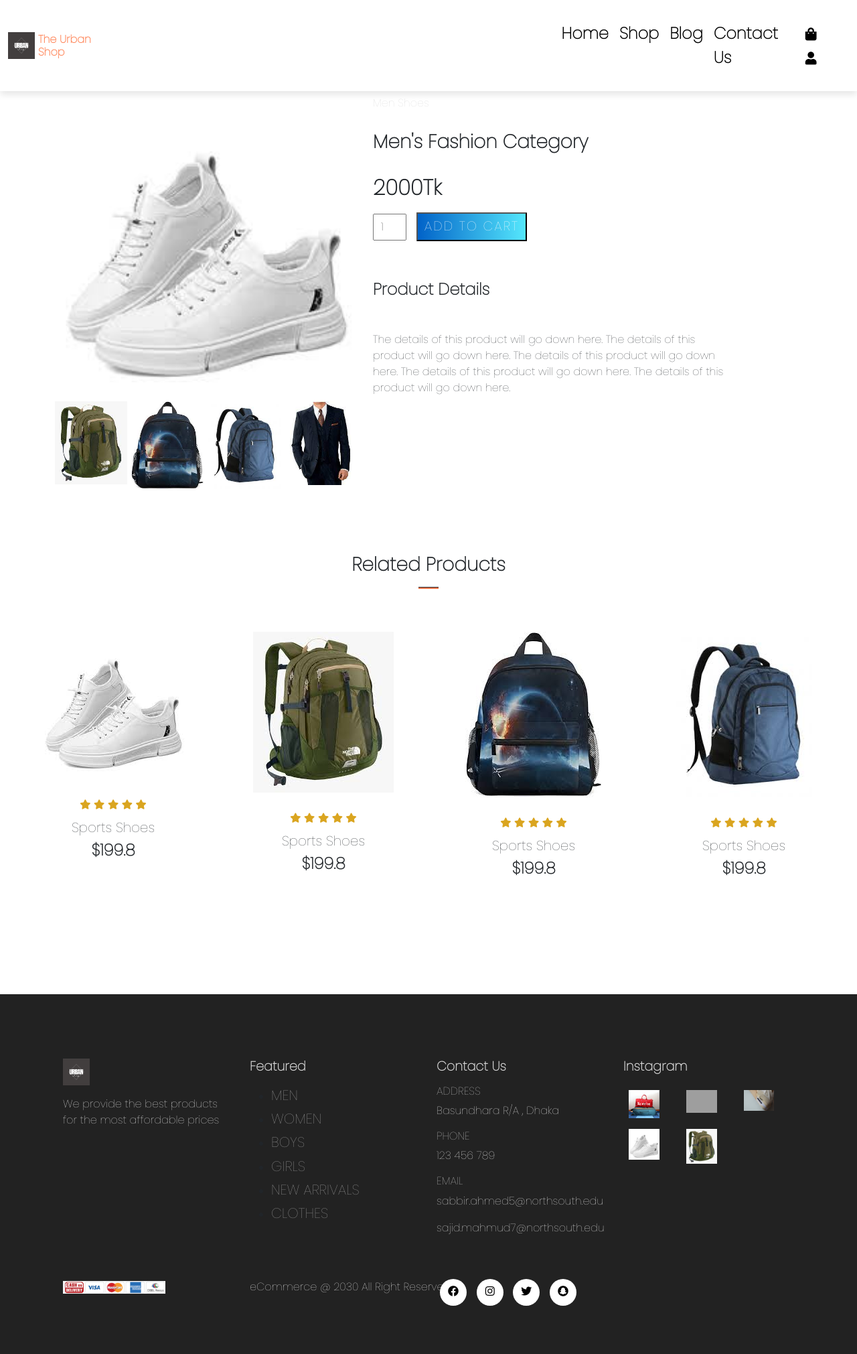
After one commit to SAshourav/UrbanBD, a PHP site: page /single_product.html in a window 1280 px wide. The commit adds this page. Shown: the whole page at 67% size. Run offline with PHP 8.4, Linux system fonts and the light colour scheme; grey boxes are pictures that could not be loaded.

Commit message:
single product page design done

```diff
--- a/assets/css/style.css
+++ b/assets/css/style.css
@@ -217,7 +217,7 @@ a button:hover{
 }
 
 .product .buy-btn{
-  background-color: #fb774b;
+  background: linear-gradient(90deg,#0162c8,#55e7fc);
   transform: translateY(50px);
   opacity: 0;
   transition: 0.3s all;
@@ -333,3 +333,39 @@ footer .copyright img{
   margin: 3px 5px;
   font-size: 1rem;
 }
+
+.small-img-group{
+  display: flex;
+  justify-content: space-between;
+}
+.small-img-col{
+  flex-basis: 24%;
+  cursor: pointer;
+}
+.single-product input{
+  width: 50px;
+  height: 40px;
+  padding-left: 10px;
+  font-size: 16px;
+  margin-right: 10px;
+}
+.single-product input:focus{
+  outline: none;
+}
+.single-product .buy-btn{
+  position: relative;
+  display: inline-block;
+  padding: 5px 10px;
+  margin: 10px 0;
+  color: #fff;
+  text-decoration: none;
+  text-transform: uppercase;
+  font-size: 1.2rem;
+  letter-spacing: 2px;
+  border-radius: 1px;
+  background: linear-gradient(90deg,#0162c8,#55e7fc);
+  transition: 0.5s ease;
+}
+.single-product .buy-btn:hover{
+  background: linear-gradient(90deg,#755bae,#ff72c0);
+}
--- /dev/null
+++ b/single_product.html
@@ -0,0 +1,248 @@
+<!DOCTYPE html>
+<html lang="en">
+  <head>
+    <meta charset="UTF-8" />
+    <meta http-equiv="X-UA-Compatible" content="IE=edge" />
+    <meta name="viewport" content="width=device-width, initial-scale=1.0" />
+    <title>Single Product | Urban</title>
+    <!-- CSS only -->
+    <link
+      href="https://cdn.jsdelivr.net/npm/bootstrap@5.2.2/dist/css/bootstrap.min.css"
+      rel="stylesheet"
+      integrity="sha384-Zenh87qX5JnK2Jl0vWa8Ck2rdkQ2Bzep5IDxbcnCeuOxjzrPF/et3URy9Bv1WTRi"
+      crossorigin="anonymous"
+    />
+    <link
+      rel="stylesheet"
+      href="https://use.fontawesome.com/releases/v5.15.4/css/all.css"
+      integrity="sha384-DyZ88mC6Up2uqS4h/KRgHuoeGwBcD4Ng9SiP4dIRy0EXTlnuz47vAwmeGwVChigm"
+      crossorigin="anonymous"
+    />
+    <link rel="stylesheet" href="assets/css/style.css" />
+  </head>
+  <body>
+    <!-- Here Is the navbar section-->
+
+    <nav class="navbar navbar-expand-lg py-3 bg-white fixed-top">
+      <div class="container-fluid">
+        <img class="logo" src="assets/imgs/logo.png" alt="">
+        <h2 class="brand">The Urban Shop</h2>
+        <button
+          class="navbar-toggler"
+          type="button"
+          data-bs-toggle="collapse"
+          data-bs-target="#navbarSupportedContent"
+          aria-controls="navbarSupportedContent"
+          aria-expanded="false"
+          aria-label="Toggle navigation"
+        >
+          <span class="navbar-toggler-icon"></span>
+        </button>
+        <div class="collapse navbar-collapse nav-buttons" id="navbarSupportedContent">
+          <ul class="navbar-nav me-auto mb-2 mb-lg-0">
+            <li class="nav-item">
+              <a class="nav-link" href="index.html">Home</a>
+            </li>
+
+            <li class="nav-item">
+              <a class="nav-link" href="shop.html">Shop</a>
+            </li>
+
+            <li class="nav-item">
+              <a class="nav-link" href="#">Blog</a>
+            </li>
+
+            <li class="nav-item">
+              <a class="nav-link" href="#">Contact Us</a>
+            </li>
+
+            <li class="nav-item">
+              <i class="fas fa-shopping-bag"></i>
+              <i class="fas fa-user"></i>
+            </li>
+
+
+          </ul>
+        </div>
+      </div>
+    </nav>
+
+    <!--Single Product-->
+
+    <section class="container single-product my-5 pt-5">
+        <div class="row mt-5">
+            <div class="col-lg-5 col-md-6 col-sm-12">
+                <img class="img-fluid w-100 pb-1" src="assets/imgs/Featured1.jpg" alt="">
+                <div class="small-img-group">
+                    <div class="small-img-col">
+                        <img src="assets/imgs/Featured2.jpg" width="100%" class="small-img" alt="">
+                    </div>
+                    <div class="small-img-col">
+                        <img src="assets/imgs/Featured3.jpg" width="100%" class="small-img" alt="">
+                    </div>
+                    <div class="small-img-col">
+                        <img src="assets/imgs/Featured4.jpg" width="100%" class="small-img" alt="">
+                    </div>
+                    <div class="small-img-col">
+                        <img src="assets/imgs/cloth1.jpg" width="100%" class="small-img" alt="">
+                    </div>
+                </div>
+            </div>
+
+            <div class="col-lg-6 col-md-12 col-12">
+                <h6>Men Shoes</h6>
+                <h3 class="py-4">Men's Fashion Category</h3>
+                <h2>2000Tk</h2>
+                <input type="number" value="1"/>
+                <button class="buy-btn">Add To Cart</button>
+                <h4 class="mt-5 mb-5">Product Details</h4>
+                <span>
+                    The details of this product will go down here.
+                    The details of this product will go down here.
+                    The details of this product will go down here.
+                    The details of this product will go down here.
+                    The details of this product will go down here.
+                </span>
+            </div>
+        </div>
+    </section>
+
+    <!--Related Product-->
+    <section id="related-products" class="my-5 pb-5">
+        <div class="container text-center mt-5 py-5">
+          <h3>Related Products</h3>
+          <hr class="mx-auto">
+        </div>
+        <div class="row mx-auto container-fluid">
+          <div class="product text-center col-lg-3 col-md-4 col-sm-12">
+            <img class="img-fluid mb-3" src="assets/imgs/Featured1.jpg"/>
+            <div class="star">
+              <i class="fas fa-star"></i>
+              <i class="fas fa-star"></i>
+              <i class="fas fa-star"></i>
+              <i class="fas fa-star"></i>
+              <i class="fas fa-star"></i>
+            </div>
+            <h5 class="p-name">Sports Shoes</h5>
+            <h4 class="p-price">$199.8</h4>
+            <button class="buy-btn">Buy Now</button>
+          </div>
+          <div class="product text-center col-lg-3 col-md-4 col-sm-12">
+            <img class="img-fluid mb-3" src="assets/imgs/Featured2.jpg"/>
+            <div class="star">
+              <i class="fas fa-star"></i>
+              <i class="fas fa-star"></i>
+              <i class="fas fa-star"></i>
+              <i class="fas fa-star"></i>
+              <i class="fas fa-star"></i>
+            </div>
+            <h5 class="p-name">Sports Shoes</h5>
+            <h4 class="p-price">$199.8</h4>
+            <button class="buy-btn">Buy Now</button>
+          </div>
+          <div class="product text-center col-lg-3 col-md-4 col-sm-12">
+            <img class="img-fluid mb-3" src="assets/imgs/Featured3.jpg"/>
+            <div class="star">
+              <i class="fas fa-star"></i>
+              <i class="fas fa-star"></i>
+              <i class="fas fa-star"></i>
+              <i class="fas fa-star"></i>
+              <i class="fas fa-star"></i>
+            </div>
+            <h5 class="p-name">Sports Shoes</h5>
+            <h4 class="p-price">$199.8</h4>
+            <button class="buy-btn">Buy Now</button>
+          </div>
+          <div class="product text-center col-lg-3 col-md-4 col-sm-12">
+            <img class="img-fluid mb-3" src="assets/imgs/Featured4.jpg"/>
+            <div class="star">
+              <i class="fas fa-star"></i>
+              <i class="fas fa-star"></i>
+              <i class="fas fa-star"></i>
+              <i class="fas fa-star"></i>
+              <i class="fas fa-star"></i>
+            </div>
+            <h5 class="p-name">Sports Shoes</h5>
+            <h4 class="p-price">$199.8</h4>
+            <button class="buy-btn">Buy Now</button>
+          </div>
+        </div>
+      </section>
+
+    <!--Footer-->
+
+    <footer class="mt-5 py-5">
+        <div class="row container mx-auto pt-5">
+         <div class="footer-one col-lg-3 col-md-6 col-sm-12">
+           <img class="logo" src="assets/imgs/logo.png"/>
+           <p class="pt-3">We provide the best products for the most affordable prices</p>
+         </div>
+         <div class="footer-one col-lg-3 col-md-6 col-sm-12">
+           <h5 class="pb-2">Featured</h5>
+           <ul class="text-uppercase">
+             <li><a href="#">men</a></li>
+             <li><a href="#">women</a></li>
+             <li><a href="#">boys</a></li>
+             <li><a href="#">girls</a></li>
+             <li><a href="#">new arrivals</a></li>
+             <li><a href="#">clothes</a></li>
+           </ul>
+         </div>
+
+         <div class="footer-one col-lg-3 col-md-6 col-sm-12">
+           <h5 class="pb-2">Contact Us</h5>
+           <div>
+             <h6 class="text-uppercase">Address</h6>
+             <p>Basundhara R/A , Dhaka</p>
+           </div>
+           <div>
+             <h6 class="text-uppercase">Phone</h6>
+             <p>123 456 789</p>
+           </div>
+           <div>
+             <h6 class="text-uppercase">Email</h6>
+             <p>sabbir.ahmed5@northsouth.edu</p>
+             <p>sajid.mahmud7@northsouth.edu</p>
+           </div>
+         </div>
+         <div class="footer-one col-lg-3 col-md-6 col-sm-12">
+           <h5 class="pb-2">Instagram</h5>
+           <div class="row">
+             <img src="assets/imgs/instagram/bag.jpg" class="img-fluid w-25 h-100 m-2"/>
+             <img src="assets/imgs/instagram/jacket.jpg" class="img-fluid w-25 h-100 m-2"/>
+             <img src="assets/imgs/instagram/shoe.jpg" class="img-fluid w-25 h-100 m-2"/>
+             <img src="assets/imgs/Featured1.jpg" class="img-fluid w-25 h-100 m-2"/>
+             <img src="assets/imgs/Featured2.jpg" class="img-fluid w-25 h-100 m-2"/>
+           </div>
+         </div>
+        </div>
+
+
+         <div class="copyright mt-5">
+           <div class="row container mx-auto">
+             <div class="col-lg-3 col-md-5 col-sm-12 mb-4">
+              <img src="assets/imgs/payment.jpg"/>
+             </div>
+             <div class="col-lg-3 col-md-5 col-sm-12 mb-4 text-nowrap mb-2">
+                <p>eCommerce @ 2030 All Right Reserved</p>
+              </div>
+              <div class="col-lg-3 col-md-5 col-sm-12 mb-4">
+               <a href="#"><i class="fab fa-facebook"></i></a>
+               <a href="#"><i class="fab fa-instagram"></i></a>
+               <a href="#"><i class="fab fa-twitter"></i></a>
+               <a href="#"><i class="fab fa-snapchat"></i></a>
+              </div>
+           </div>
+         </div>
+
+      </footer>
+
+
+     <!-- JavaScript Bundle with Popper -->
+     <script
+       src="https://cdn.jsdelivr.net/npm/bootstrap@5.2.2/dist/js/bootstrap.bundle.min.js"
+       integrity="sha384-OERcA2EqjJCMA+/3y+gxIOqMEjwtxJY7qPCqsdltbNJuaOe923+mo//f6V8Qbsw3"
+       crossorigin="anonymous"
+     ></script>
+   </body>
+ </html>
```
